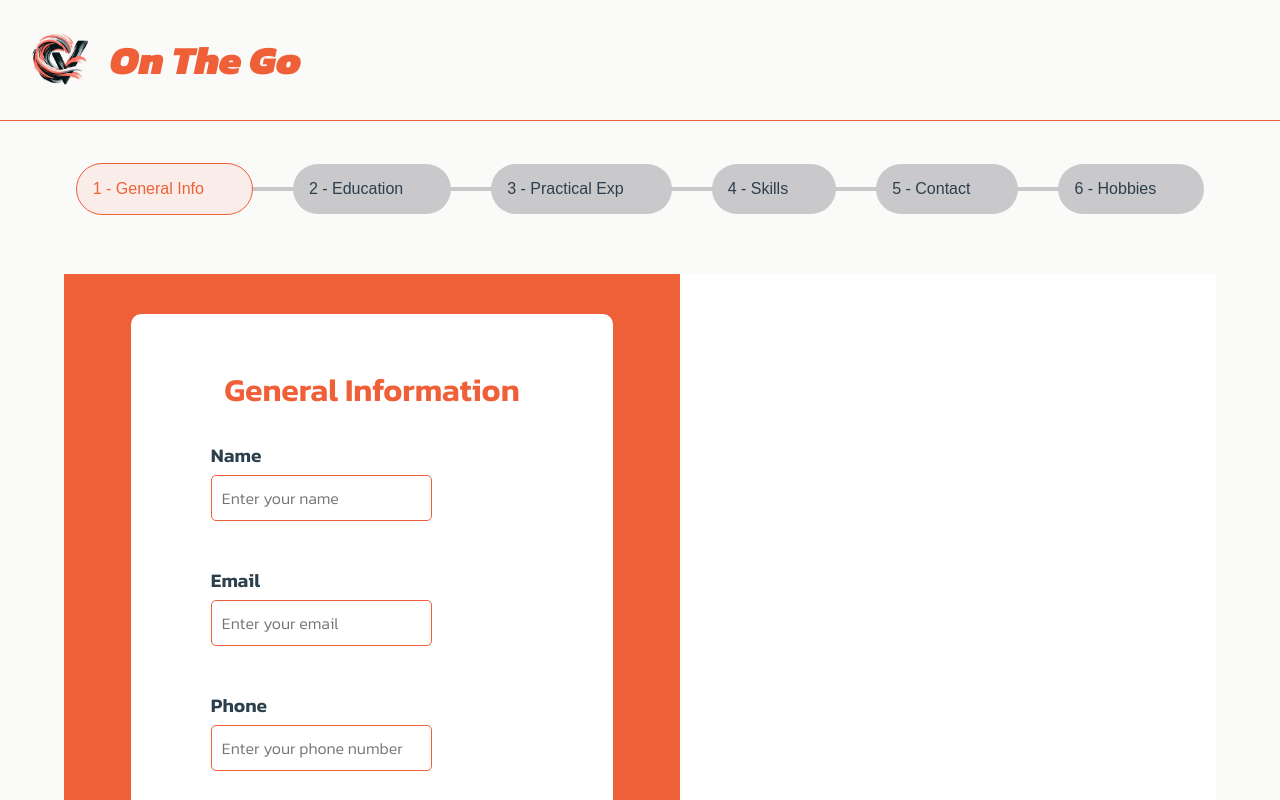
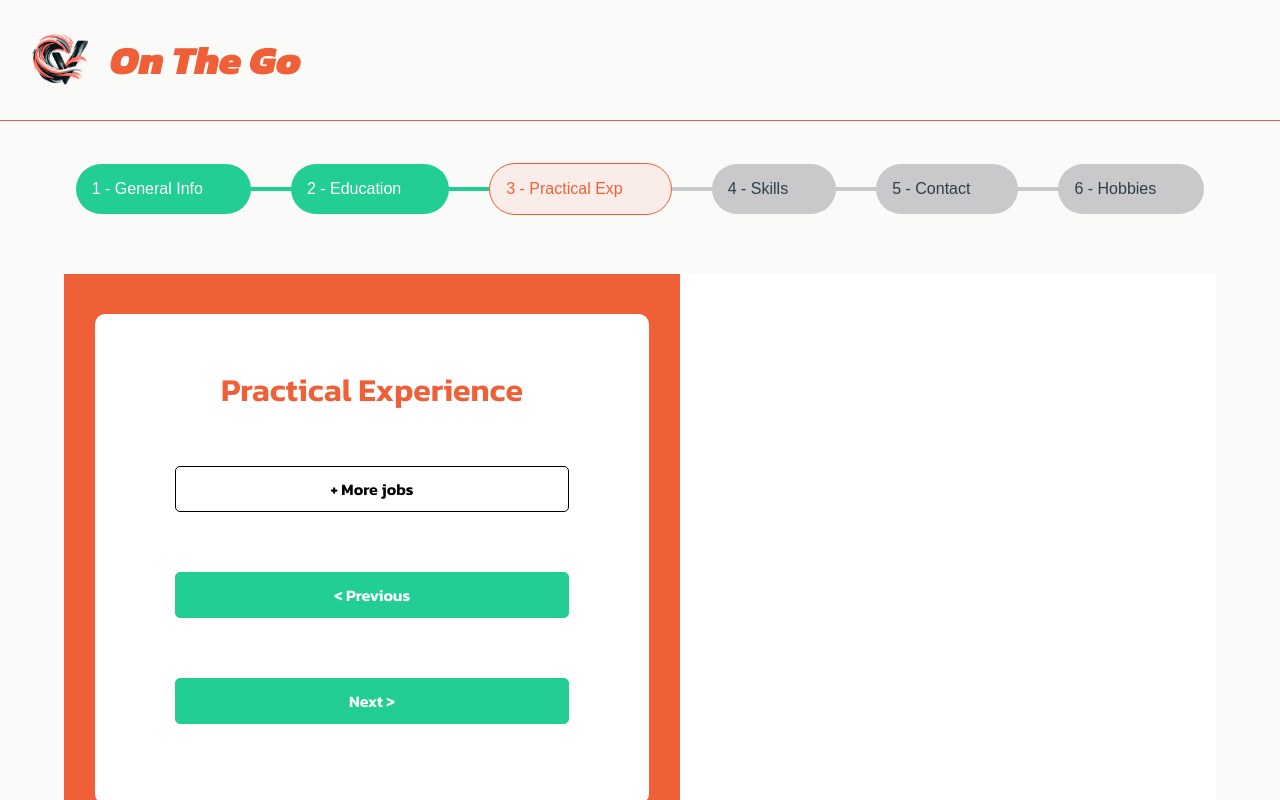
Before and after one commit to Veregorn/TOP-CV-Application, a React (Vite) app: page / in a window 1280 px wide. Both pictures are taken after a click on the button "Practical Exp". Shown: the top 800 px of the page. Built offline with nearby package versions, Linux system fonts and the light colour scheme; grey boxes are pictures that could not be loaded.

Commit message:
You can now navigate to any section from NavBar

```diff
--- a/src/components/App.jsx
+++ b/src/components/App.jsx
@@ -32,6 +32,12 @@ function App() {
       setCurrentSection(currentSection - 1);
   }
 
+  // Function to handle a section button click
+  const handleSectionClick = (sectionIndex) => {
+      setPreviousSection(currentSection);
+      setCurrentSection(sectionIndex);
+  }
+
   // Function to handle the Save button click
   const handleFinishClick = () => {
     setCurrentSection(currentSection + 1);
@@ -53,7 +59,7 @@ function App() {
   return (
     <div className='app-container'>
       <Header />
-      <NavBar cuSection={currentSection} />
+      <NavBar cuSection={currentSection} onSectionClick={handleSectionClick} />
       <CVEditor
         previousSection={previousSection}
         cuSection={currentSection}
--- a/src/components/NavBar.jsx
+++ b/src/components/NavBar.jsx
@@ -7,16 +7,16 @@ function NavBar(props) {
     const sections = SECTION_DATA.map((section, index) => {
         if (index < props.cuSection) {
             return (
-                <li key={section.id} className='visited'><button>{section.buttonTitle}</button></li>
+                <li key={section.id} className='visited'><button onClick={() => props.onSectionClick(index)}>{section.buttonTitle}</button></li>
             )
         } else if (index == props.cuSection) {
             return (
-                <li key={section.id} className='current'><button>{section.buttonTitle}</button></li>
+                <li key={section.id} className='current'><button onClick={() => props.onSectionClick(index)}>{section.buttonTitle}</button></li>
             )
         }
         else {
             return (
-                <li key={section.id}><button>{section.buttonTitle}</button></li>
+                <li key={section.id}><button onClick={() => props.onSectionClick(index)}>{section.buttonTitle}</button></li>
             )
         }
     })
@@ -31,7 +31,8 @@ function NavBar(props) {
 }
 
 NavBar.propTypes = {
-    cuSection: PropTypes.number.isRequired
+    cuSection: PropTypes.number.isRequired,
+    onSectionClick: PropTypes.func.isRequired
 }
 
 export default NavBar
--- a/src/styles/FormSubSection.css
+++ b/src/styles/FormSubSection.css
@@ -3,5 +3,5 @@
     flex-direction: row;
     flex-wrap: wrap;
     justify-content: space-between;
-    gap: 30px;
+    gap: 40px;
 }
```
